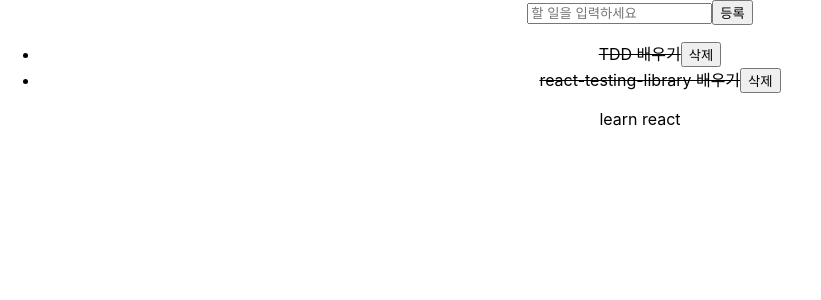
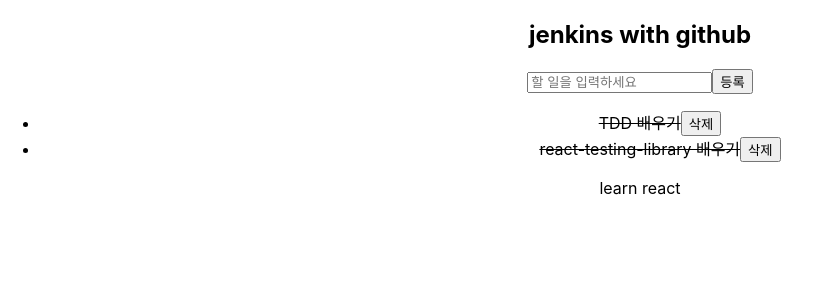
Before and after one commit to jeonchangbae/rtl-tdd-todos, a React (Create React App) app: page / in a window 1280 px wide. Shown: the top 300 px of the page, without its empty margins (0-821 px from the left). Built offline with nearby package versions, Linux system fonts and the light colour scheme.

Commit message:
jenkins with github test

```diff
--- a/src/App.js
+++ b/src/App.js
@@ -5,6 +5,7 @@
 function App() {
   return (
     <div className="App">
+      <h2>jenkins with github</h2>
       <TodoApp />
       learn react
     </div>
```
